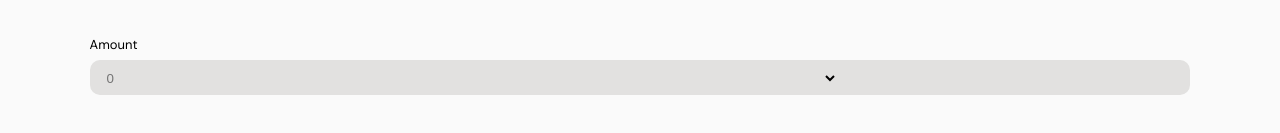
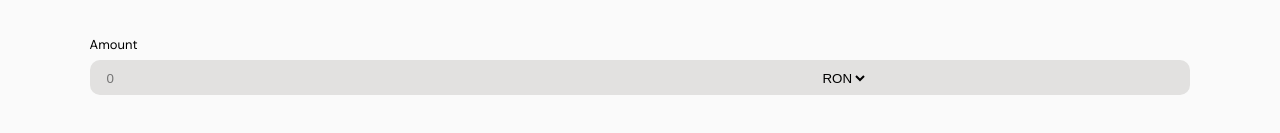
Before and after one commit to mirelalexy/blossom, a React (Vite) app in the folder frontend/: page /add-transaction in a window 1280 px wide. Shown: the part 239-372 px from the top of the page. Built offline with nearby package versions, Linux system fonts and the light colour scheme.

Commit message:
fix(forms): fix mapping inside Select reusable component

```diff
--- a/frontend/src/components/forms/Select.jsx
+++ b/frontend/src/components/forms/Select.jsx
@@ -3,11 +3,11 @@ function Select({ label, options, ...props }) {
         <div className="form-field">
             {label && <label>{label}</label>}
             <select {...props}>
-                {options.map((opt) => {
+                {options.map((opt) => (
                     <option key={opt.value} value={opt.value}>
                         {opt.label}
                     </option>
-                })}
+                ))}
             </select>
         </div>
     )
```
